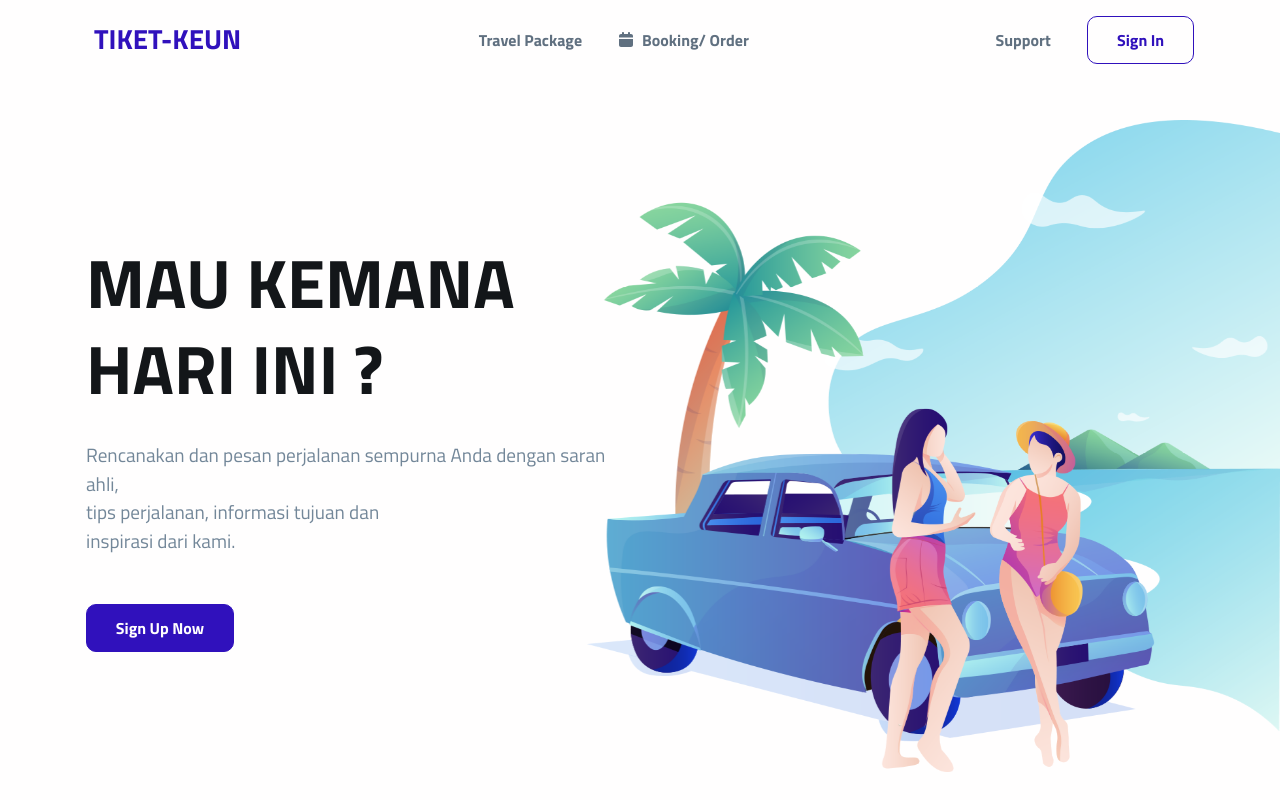
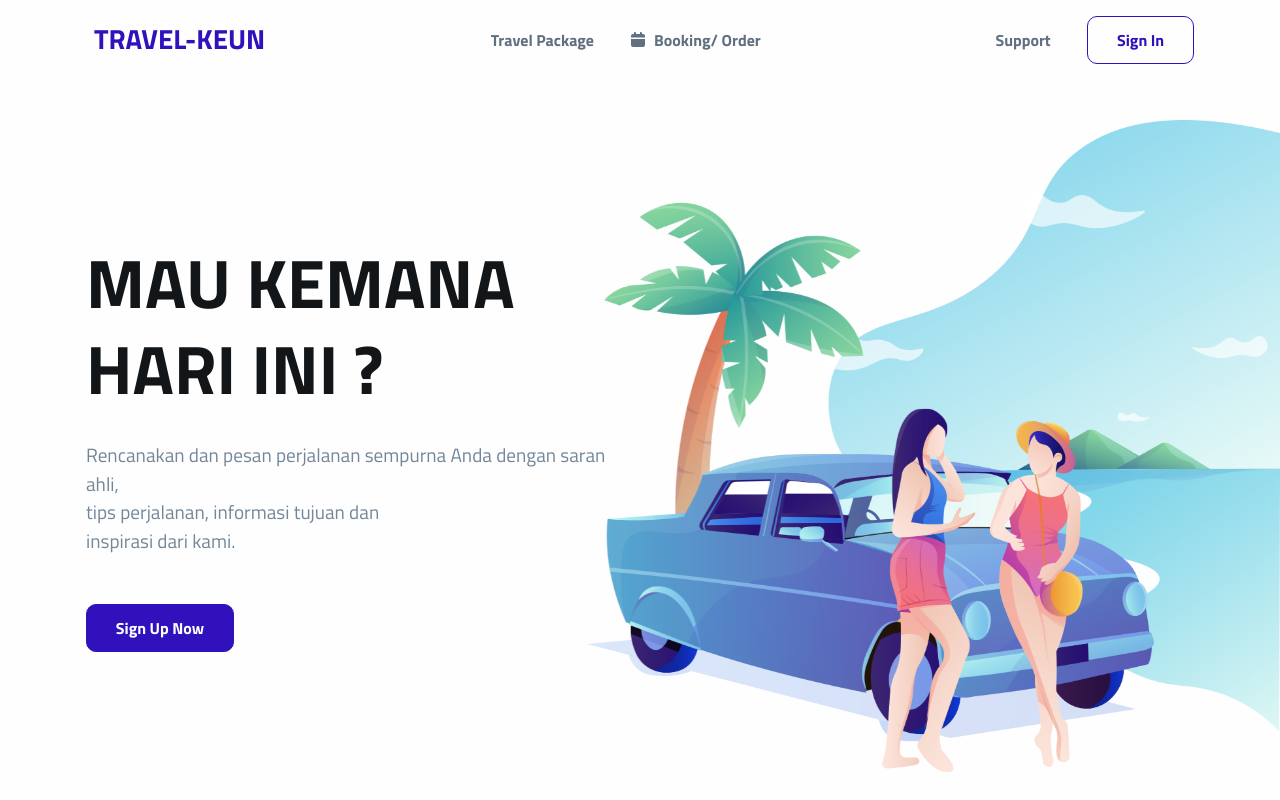
Before and after one commit to zard2311/travelkeun, a plain HTML site: page index.html in a window 1280 px wide. Shown: the top 800 px of the page. Drawn offline with Linux system fonts and the light colour scheme.

Commit message:
task insignia

```diff
--- a/index.html
+++ b/index.html
@@ -34,7 +34,7 @@
     <!-- ===============================================-->
     <main class="main" id="top">
       <nav class="navbar navbar-expand-lg navbar-light fixed-top py-3 d-block" data-navbar-on-scroll="data-navbar-on-scroll">
-        <div class="container"><a class="navbar-brand" href="index.html"><span class="fw-bold text-primary ms-2">TIKET-KEUN</span></a>
+        <div class="container"><a class="navbar-brand" href="index.html"><span class="fw-bold text-primary ms-2">TRAVEL-KEUN</span></a>
           <button class="navbar-toggler collapsed" type="button" data-bs-toggle="collapse" data-bs-target="#navbarSupportedContent" aria-controls="navbarSupportedContent" aria-expanded="false" aria-label="Toggle navigation"><span class="navbar-toggler-icon"></span></button>
           <div class="collapse navbar-collapse border-top border-lg-0 mt-4 mt-lg-0" id="navbarSupportedContent">
             <ul class="navbar-nav mx-auto pt-2 pt-lg-0 font-base">
```
